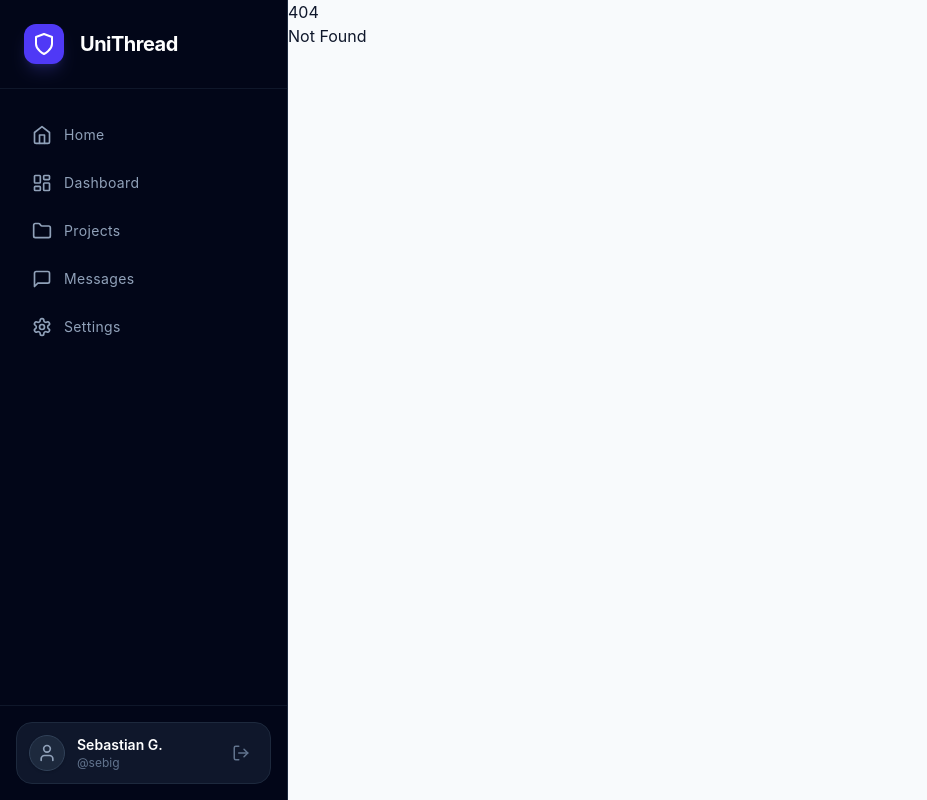
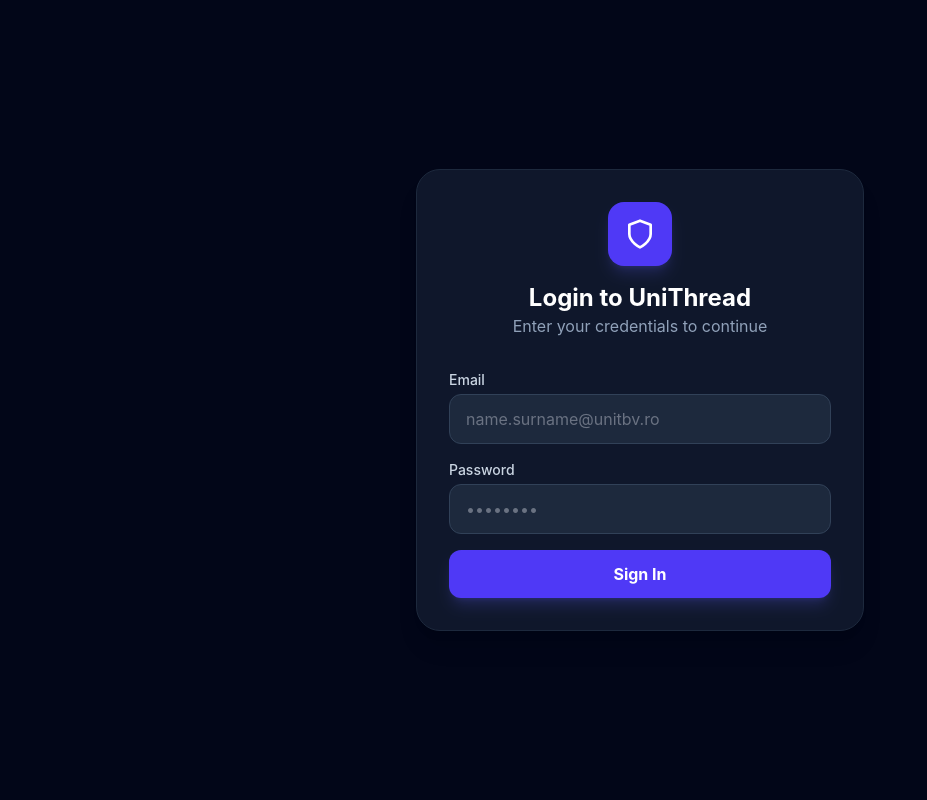
Before and after one commit to cataliiin/UniThread, a SvelteKit app in the folder frontend/: page /login in a window 1280 px wide. Before the commit this address had no page. Shown: the whole page, without its empty margins (0-927 px from the left). Built offline with nearby package versions, Linux system fonts and the light colour scheme.

Commit message:
feat (frontend): load security in +layout.ts

```diff
--- a/frontend/src/routes/+layout.svelte
+++ b/frontend/src/routes/+layout.svelte
@@ -1,24 +1,32 @@
 <script lang="ts">
 	import './layout.css';
+	import { page } from '$app/stores';
 	import Sidebar from '$lib/components/Sidebar.svelte';
 	import MobileNav from '$lib/components/MobileNav.svelte';
 
 	let { children } = $props();
+
+	// Check if we are on the login page
+	let isLoginPage = $derived($page.url.pathname === '/login');
 </script>
 
 <div class="flex h-screen bg-slate-50 text-slate-900 overflow-hidden">
 	<!-- Desktop Sidebar -->
-	<Sidebar />
+	{#if !isLoginPage}
+		<Sidebar />
+	{/if}
 
 	<!-- Content Area -->
 	<div class="flex-1 flex flex-col min-w-0 overflow-hidden relative">
 		<!-- Main Content -->
-		<main class="flex-1 overflow-y-auto pb-20 lg:pb-0">
+		<main class="flex-1 overflow-y-auto {isLoginPage ? '' : 'pb-20 lg:pb-0'}">
 			{@render children()}
 		</main>
 
 		<!-- Mobile Navigation -->
-		<MobileNav />
+		{#if !isLoginPage}
+			<MobileNav />
+		{/if}
 	</div>
 </div>
 
--- /dev/null
+++ b/frontend/src/routes/+layout.ts
@@ -0,0 +1,20 @@
+import { redirect } from '@sveltejs/kit';
+import type { LayoutLoad } from './$types';
+
+export const load: LayoutLoad = async ({ url }) => {
+	// Set to true to access main page for development purposes
+	const isAuthenticated = false;
+	const isLoginPage = url.pathname === '/login';
+
+	if (!isAuthenticated && !isLoginPage) {
+		throw redirect(307, '/login');
+	}
+
+	if (isAuthenticated && isLoginPage) {
+		throw redirect(307, '/');
+	}
+
+	return {
+		isAuthenticated
+	};
+};
--- /dev/null
+++ b/frontend/src/routes/login/+page.svelte
@@ -0,0 +1,25 @@
+<section class="h-screen flex items-center justify-center bg-slate-950">
+	<div class="bg-slate-900 p-8 rounded-3xl border border-slate-800 shadow-xl w-full max-w-md">
+		<div class="flex flex-col items-center mb-8">
+			<div class="w-16 h-16 rounded-2xl bg-indigo-600 flex items-center justify-center mb-4 shadow-lg shadow-indigo-500/20">
+				<svg xmlns="http://www.w3.org/2000/svg" width="32" height="32" viewBox="0 0 24 24" fill="none" stroke="currentColor" stroke-width="2" stroke-linecap="round" stroke-linejoin="round" class="text-white"><path d="M12 22s8-4 8-10V5l-8-3-8 3v7c0 6 8 10 8 10z"/></svg>
+			</div>
+			<h1 class="text-2xl font-bold text-white">Login to UniThread</h1>
+			<p class="text-slate-400">Enter your credentials to continue</p>
+		</div>
+
+		<form class="space-y-4">
+			<div>
+				<label for="email" class="block text-sm font-medium text-slate-300 mb-1">Email</label>
+				<input type="email" id="email" class="w-full px-4 py-3 bg-slate-800 border border-slate-700 rounded-xl text-white focus:ring-2 focus:ring-indigo-500 focus:border-transparent outline-none transition-all" placeholder="name.surname@unitbv.ro" />
+			</div>
+			<div>
+				<label for="password" class="block text-sm font-medium text-slate-300 mb-1">Password</label>
+				<input type="password" id="password" class="w-full px-4 py-3 bg-slate-800 border border-slate-700 rounded-xl text-white focus:ring-2 focus:ring-indigo-500 focus:border-transparent outline-none transition-all" placeholder="••••••••" />
+			</div>
+			<button type="button" class="w-full py-3 bg-indigo-600 hover:bg-indigo-700 text-white font-bold rounded-xl shadow-lg shadow-indigo-500/20 transition-all transform active:scale-[0.98]">
+				Sign In
+			</button>
+		</form>
+	</div>
+</section>
```
